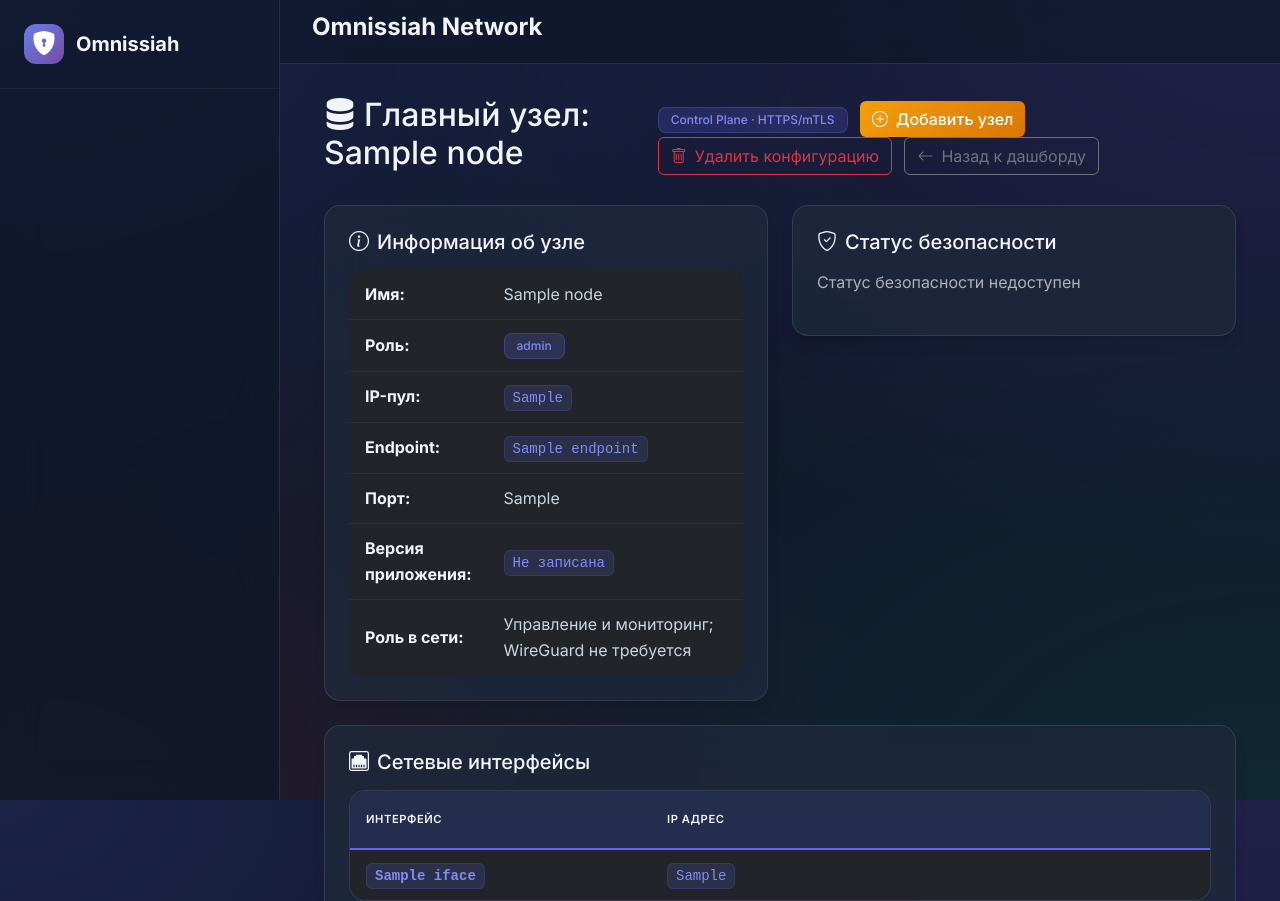
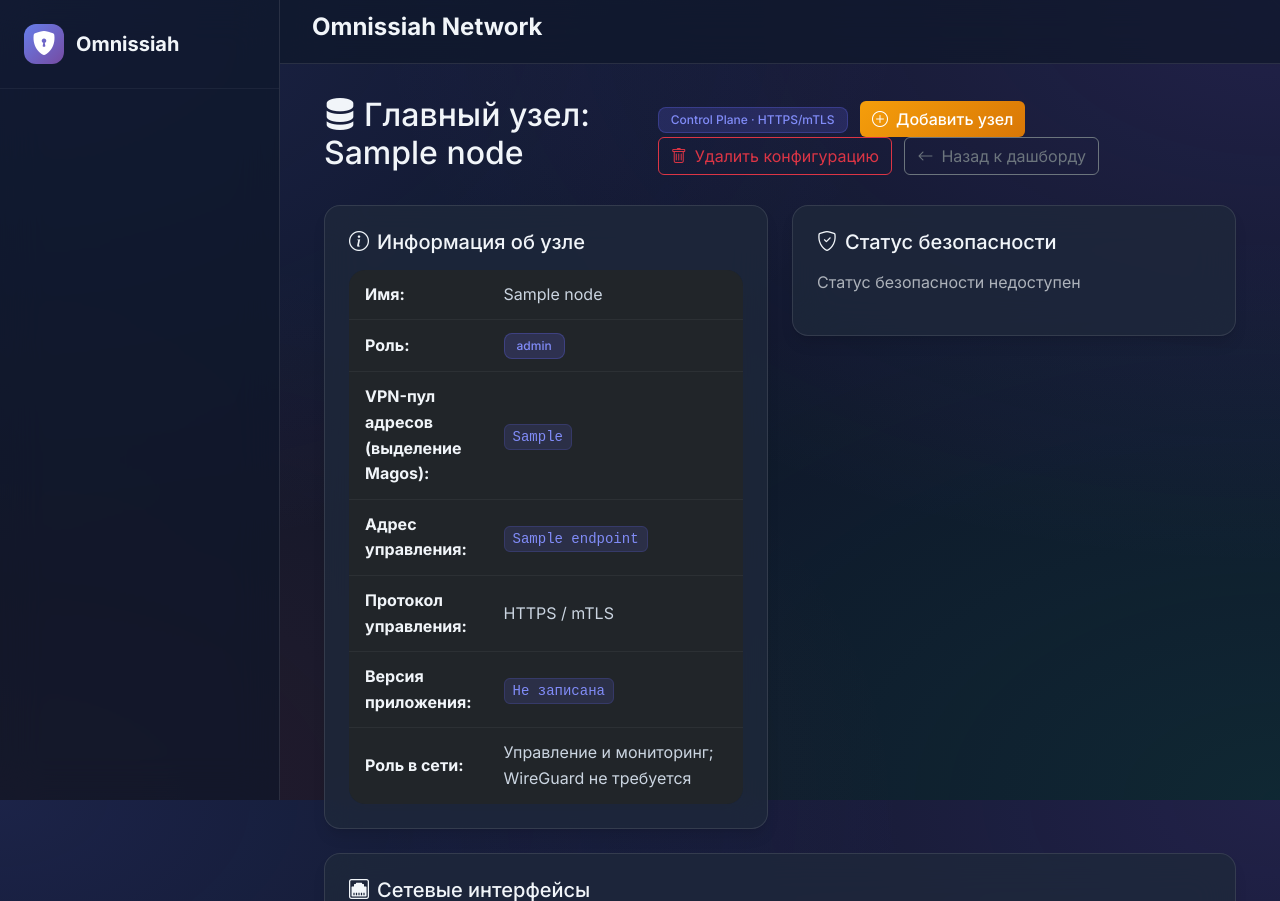
Before and after one commit to kmvkos/Omnissiah-Network, a Python web app: template templates/main_node.html in a window 1280 px wide. Shown: the top 901 px of the page. Run offline with Jinja, Linux system fonts and the light colour scheme; the template is opened without the code that fills it: most values are stand-ins (such as "Sample title", 1, 10 or a date in 2020).

Commit message:
Clarify controller VPN address pool and hide irrelevant WireGuard listener

```diff
--- a/templates/main_node.html
+++ b/templates/main_node.html
@@ -36,16 +36,16 @@
                         <td><span class="badge bg-primary">{{ node.role }}</span></td>
                     </tr>
                     <tr>
-                        <td><strong>IP-пул:</strong></td>
+                        <td><strong>VPN-пул адресов (выделение Magos):</strong></td>
                         <td><code>{{ node.ip_pool }}</code></td>
                     </tr>
                     <tr>
-                        <td><strong>Endpoint:</strong></td>
+                        <td><strong>Адрес управления:</strong></td>
                         <td><code>{{ node.endpoint or '-' }}</code></td>
                     </tr>
                     <tr>
-                        <td><strong>Порт:</strong></td>
-                        <td>{{ node.listen_port }}</td>
+                        <td><strong>Протокол управления:</strong></td>
+                        <td>HTTPS / mTLS</td>
                     </tr>
                     <tr>
                         <td><strong>Версия приложения:</strong></td>
```
